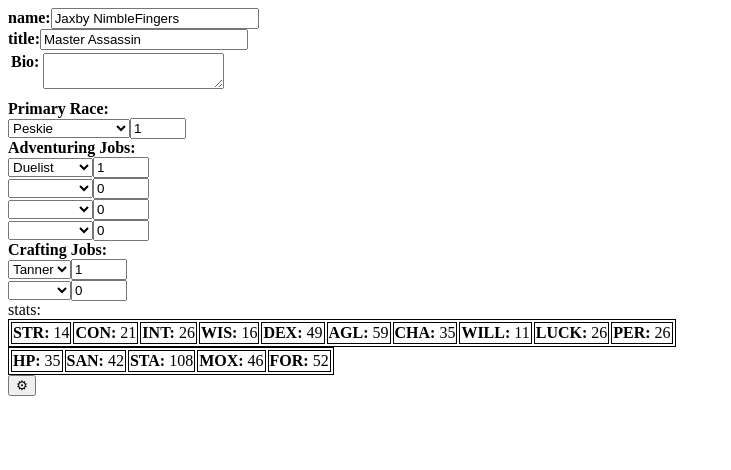
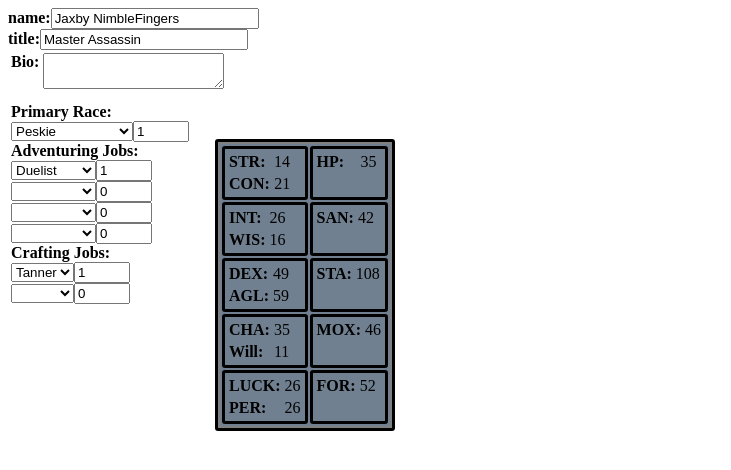
Before and after one commit to bscavan/GenericaOfflineUtils, an Angular app: page / in a window 1280 px wide. Shown: the top 470 px of the page, without its empty margins (0-731 px from the left). Built offline with nearby package versions, Linux system fonts and the light colour scheme.

Commit message:
Adding sidebar component for displaying attributes and pools.

```diff
--- a/src/app/app.module.ts
+++ b/src/app/app.module.ts
@@ -5,13 +5,15 @@ import { FormsModule } from '@angular/forms';
 import { AppComponent } from './app.component';
 import { CharacterPageComponent } from './character-page/character-page.component';
 import { AttributeBarComponent } from './character-page/attribute-bar/attribute-bar.component';
+import { AttributeSidebarComponent } from './character-page/attribute-sidebar/attribute-sidebar.component';
 
 
 @NgModule({
   declarations: [
     AppComponent,
     CharacterPageComponent,
-    AttributeBarComponent
+	AttributeBarComponent,
+	AttributeSidebarComponent
   ],
   imports: [
 	BrowserModule,
--- /dev/null
+++ b/src/app/character-page/attribute-sidebar/attribute-sidebar.component.css
@@ -0,0 +1,20 @@
+.solid-border {
+	border-radius: 3px;
+	border-color:black;
+	border-style:solid
+}
+
+.value-cell {
+	text-align: right;
+
+}
+
+.tr {
+	border-color:black;
+	border-style:solid
+}
+
+.td {
+	border-color:black;
+	border-style:solid
+}
--- /dev/null
+++ b/src/app/character-page/attribute-sidebar/attribute-sidebar.component.html
@@ -0,0 +1,162 @@
+<table style="background-color: gray" class="solid-border">
+	<div style="background-color: slategray">
+		<tr>
+			<td class="solid-border">
+				<tr class="solid-border">
+					<td>
+						<b>STR:</b>
+					</td>
+					<td>
+						{{this.getStrength(characterFocus)}}
+					</td>
+				</tr>
+				<tr class="solid-border">
+					<td style="width:70%">
+						<b>CON:</b>
+					</td>
+					<td style="width:30%" class="value-cell">
+						{{this.getConstitution(characterFocus)}}
+					</td>
+				</tr>
+			</td>
+
+			<td class="solid-border">
+				<tr class="solid-border">
+					<td style="width:70%">
+						<b>HP:</b>
+					</td>
+					<td style="width:30%">
+						{{this.getHP(characterFocus)}}
+					</td>
+				</tr>
+			</td>
+		</tr>
+		<tr>
+			<td class="solid-border">
+				<tr class="solid-border">
+					<td>
+						<b>INT:</b>
+					</td>
+					<td>
+						{{this.getIntelligence(characterFocus)}}
+					</td>
+				</tr>
+				<tr class="solid-border">
+					<td>
+						<b>WIS:</b>
+					</td>
+					<td>
+						{{this.getWisdom(characterFocus)}}
+					</td>
+				</tr>
+			</td>
+
+			<td class="solid-border">
+				<tr class="solid-border">
+					<td>
+						<b>SAN:</b>
+					</td>
+					<td class="value-cell">
+						{{this.getSanity(characterFocus)}}
+					</td>
+				</tr>
+			</td>
+		</tr>
+
+		<tr>
+			<td class="solid-border">
+				<tr class="solid-border">
+					<td>
+						<b>DEX:</b>
+					</td>
+					<td>
+						{{this.getDexterity(characterFocus)}}
+					</td>
+				</tr>
+				<tr class="solid-border">
+					<td>
+						<b>AGL:</b>
+					</td>
+					<td>
+						{{this.getAgility(characterFocus)}}
+					</td>
+				</tr>
+			</td>
+
+			<td class="solid-border">
+				<tr class="solid-border">
+					<td>
+						<b>STA:</b>
+					</td>
+					<td class="value-cell">
+						{{this.getStamina(characterFocus)}}
+					</td>
+				</tr>
+			</td>
+		</tr>
+
+		<tr>
+			<td class="solid-border">
+				<tr class="solid-border">
+					<td>
+						<b>CHA:</b>
+					</td>
+					<td>
+						{{this.getCharisma(characterFocus)}}
+					</td>
+				</tr>
+				<tr class="solid-border">
+					<td>
+						<b>Will:</b>
+					</td>
+					<td>
+						{{this.getWill(characterFocus)}}
+					</td>
+				</tr>
+			</td>
+
+			<td class="solid-border">
+				<tr class="solid-border">
+					<td>
+						<b>MOX:</b>
+					</td>
+					<td class="value-cell">
+						{{this.getMoxie(characterFocus)}}
+					</td>
+				</tr>
+			</td>
+		</tr>
+
+		<tr>
+			<td class="solid-border">
+				<tr class="solid-border">
+					<td>
+						<b>LUCK:</b>
+					</td>
+					<td>
+						{{this.getLuck(characterFocus)}}
+					</td>
+				</tr>
+				<tr class="solid-border">
+					<td>
+						<b>PER:</b>
+					</td>
+					<td>
+						{{this.getPerception(characterFocus)}}
+					</td>
+				</tr>
+			</td>
+
+			<td class="solid-border">
+				<tr class="solid-border">
+					<td>
+						<b>FOR:</b>
+					</td>
+					<td class="value-cell">
+						{{this.getFortune(characterFocus)}}
+					</td>
+				</tr>
+			</td>
+		</tr>
+	</div>
+</table>
--- /dev/null
+++ b/src/app/character-page/attribute-sidebar/attribute-sidebar.component.ts
@@ -0,0 +1,78 @@
+
+import { Component, OnInit, Input } from '@angular/core';
+import { Character } from '../../character/character';
+import { Pools, Attributes } from '../../attribute-keys';
+
+@Component({
+  selector: 'app-attribute-sidebar',
+  templateUrl: './attribute-sidebar.component.html',
+  styleUrls: ['./attribute-sidebar.component.css']
+})
+export class AttributeSidebarComponent implements OnInit {
+	@Input() characterFocus: Character;
+
+	constructor() { }
+
+	ngOnInit() {
+	}
+
+	public getHP(character: Character): number {
+		return character.getPool(Pools.HEALTH_POINTS);
+	}
+
+	public getSanity(character: Character): number {
+		return character.getPool(Pools.SANITY);
+	}
+
+	public getStamina(character: Character): number {
+		return character.getPool(Pools.STAMINA);
+	}
+
+	public getMoxie(character: Character): number {
+		return character.getPool(Pools.MOXIE);
+	}
+
+	public getFortune(character: Character): number {
+		return character.getPool(Pools.FORTUNE);
+	}
+
+	public getStrength(character: Character): number {
+		return character.getAttribute(Attributes.STRENGTH);
+	}
+
+	public getConstitution(character: Character): number {
+		return character.getAttribute(Attributes.CONSTITUTION);
+	}
+
+	public getIntelligence(character: Character): number {
+		return character.getAttribute(Attributes.INTELLIGENCE);
+	}
+
+	public getWisdom(character: Character): number {
+		return character.getAttribute(Attributes.WISDOM);
+	}
+
+	public getDexterity(character: Character): number {
+		return character.getAttribute(Attributes.DEXTERITY);
+	}
+
+	public getAgility(character: Character): number {
+		return character.getAttribute(Attributes.AGILITY);
+	}
+
+	public getCharisma(character: Character): number {
+		return character.getAttribute(Attributes.CHARISMA);
+	}
+
+	public getWill(character: Character): number {
+		return character.getAttribute(Attributes.WILL);
+	}
+
+	public getLuck(character: Character): number {
+		return character.getAttribute(Attributes.LUCK);
+	}
+
+	public getPerception(character: Character): number {
+		return character.getAttribute(Attributes.PERCEPTION);
+	}
+}
--- a/src/app/character-page/character-page.component.html
+++ b/src/app/character-page/character-page.component.html
@@ -23,6 +23,8 @@
 	</table>
 </div>
 
+<table>
+	<td>
 		<div>
 			<b>Primary Race:</b>
 			<div>
@@ -118,7 +120,7 @@
 				</div>
 			</div>
 		</div>
-
+		<div hidden>
 			stats:
 			<app-attribute-bar [characterFocus]="characterFocus"></app-attribute-bar>
 
@@ -139,3 +141,20 @@ stats:
 			<!-- TODO:
 					Add a button for expanding and collapsing the stats sections.
 			-->
+		</div>
+	</td>
+
+	<td>
+		<tr>
+			<!--
+				Placeholder row for aligning the top of the sidebar with the
+				top of the racial job select.
+			 -->
+		</tr>
+		<tr>
+			<div style="margin-top: 20px; margin-left: 20px">
+				<app-attribute-sidebar [characterFocus]="characterFocus"></app-attribute-sidebar>
+			</div>
+		</tr>
+	</td>
+</table>
```
Also changed, not shown: 1 other file (tests, documents, lock files or other folders). Lines whose indentation alone changed are shown as unchanged.
